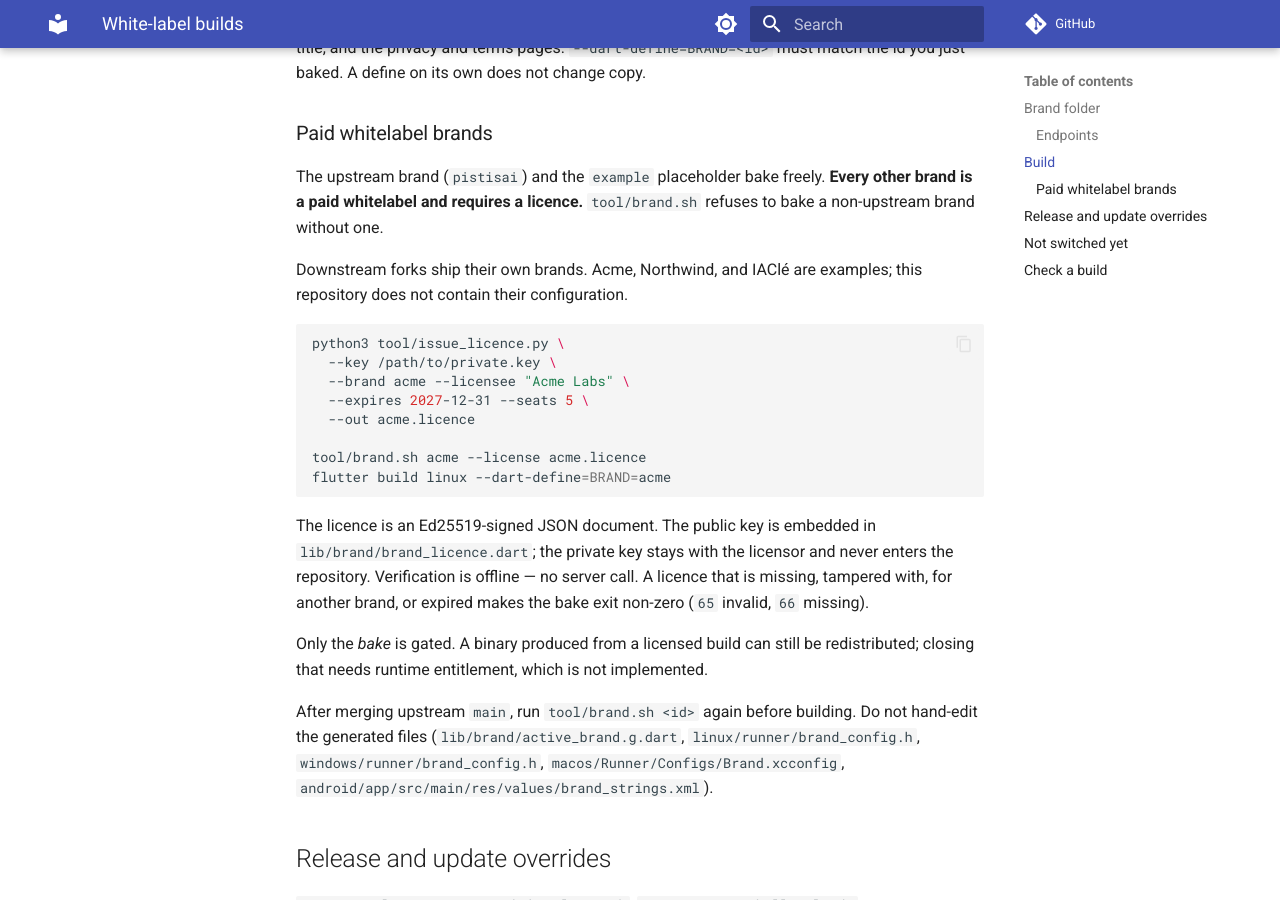
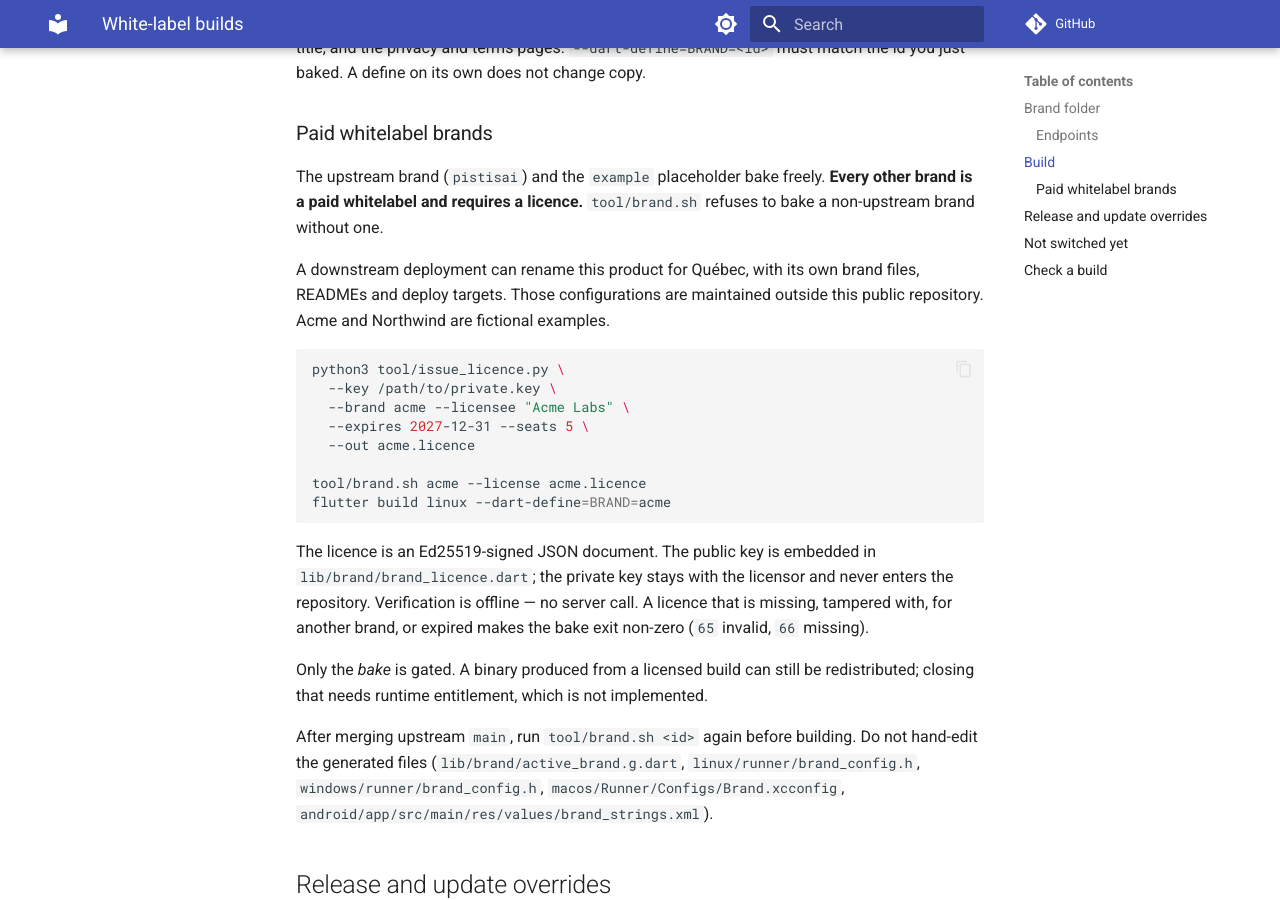
Before and after one commit to pistisAI/pistisai-app, an MkDocs documentation site: the page built from docs/WHITE_LABEL.md, in a window 1280 px wide and 900 px high, scrolled down 2118 px. Built offline with MkDocs 1.6.1 and Material for MkDocs 9.7.7, drawn with Linux system fonts in a browser that asks for light colours; comment, search, counter and statistics services are not loaded.

Commit message:
ai(zoid): docs: describe downstream rename instead of fork example

````diff
--- a/docs/WHITE_LABEL.md
+++ b/docs/WHITE_LABEL.md
@@ -65,7 +65,7 @@ The script writes the brand into the Flutter app and into the window title, Andr
 
 The upstream brand (`pistisai`) and the `example` placeholder bake freely. **Every other brand is a paid whitelabel and requires a licence.** `tool/brand.sh` refuses to bake a non-upstream brand without one.
 
-Downstream forks ship their own brands. Acme, Northwind, and IAClé are examples; this repository does not contain their configuration.
+A downstream deployment can rename this product for Québec, with its own brand files, READMEs and deploy targets. Those configurations are maintained outside this public repository. Acme and Northwind are fictional examples.
 
 ```bash
 python3 tool/issue_licence.py \
````
